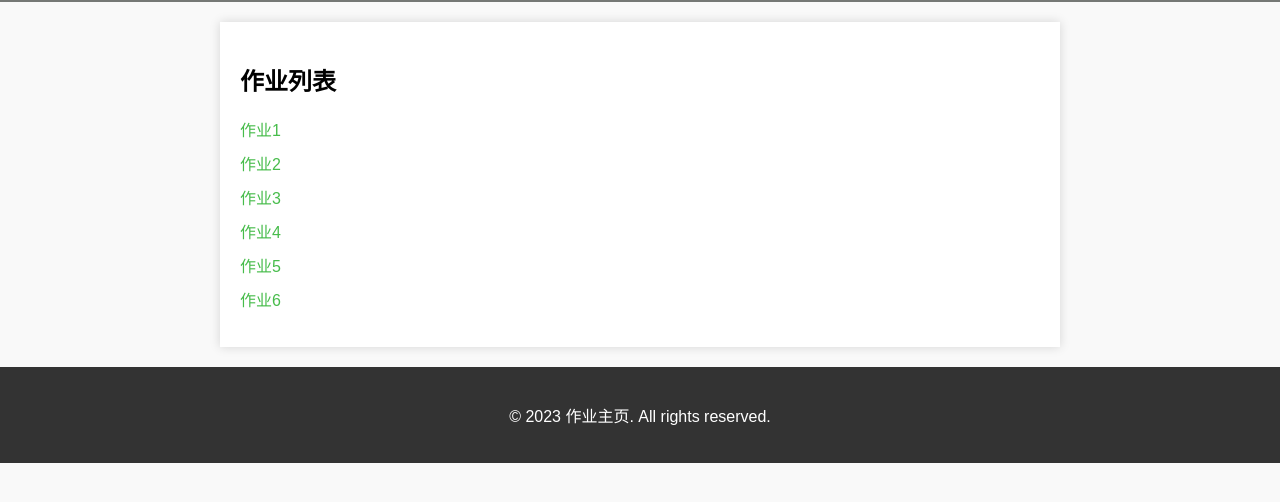
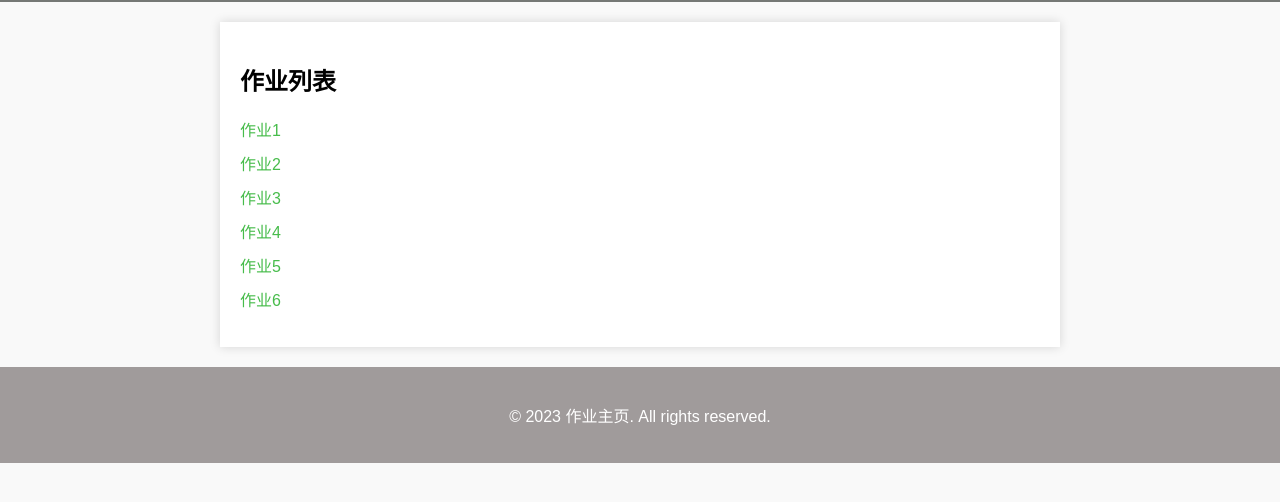
Before and after one commit to pengjinpengwq121/pengjinpengwq1212023Javaweb.io, a plain HTML site: page index.html in a window 1280 px wide. Shown: the part 108-610 px from the top of the page. Drawn offline with Linux system fonts and the light colour scheme.

Commit message:
Update index.html

```diff
--- a/index.html
+++ b/index.html
@@ -31,7 +31,7 @@
             box-shadow: 0 0 10px rgba(0,0,0,0.15);
         }
         footer {
-            background-color: #333;
+            background-color: #a09b9b;
             color: #fff;
             padding: 20px;
             text-align: center;
```
